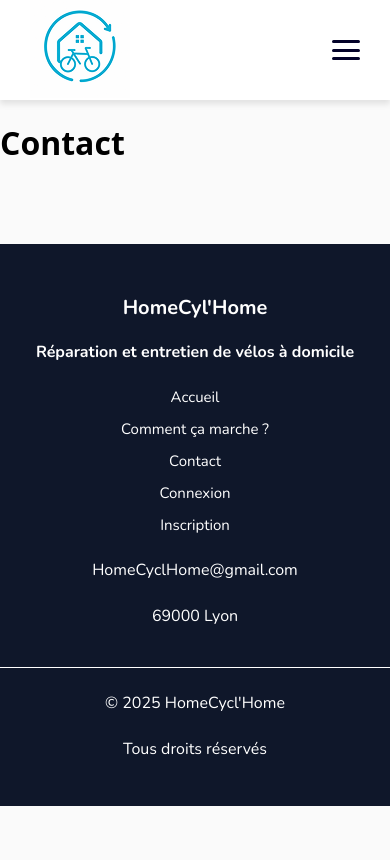
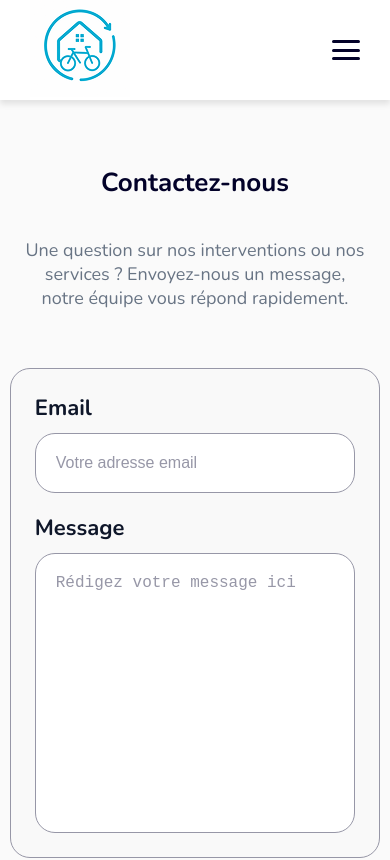
Before and after one commit to ewenlarrieu/HomeCycleHome, a React (Vite) app in the folder frontend/: page /contact in a window 390 px wide. Shown: the top 860 px of the page. Built offline with nearby package versions, Linux system fonts and the light colour scheme.

Commit message:
Contact page

```diff
--- a/frontend/src/components/Button.jsx
+++ b/frontend/src/components/Button.jsx
@@ -1,8 +1,8 @@
 import '../styles/Button.css'
 
-function Button({ label }) {
+function Button({ label, type = 'button', form }) {
   return (
-    <button type="button" className="btn">{label}</button>
+    <button type={type} className="btn" form={form}>{label}</button>
   )
 }
 
--- a/frontend/src/pages/Contact.jsx
+++ b/frontend/src/pages/Contact.jsx
@@ -1,7 +1,34 @@
- export default function Contact() {
+import '../styles/Contact.css'
+import Button from '../components/Button'
+
+export default function Contact() {
   return (
-    <main>
-      <h1>Contact</h1>
+    <main className="contact-page">
+      <h1 className="contact-page-title">Contactez-nous</h1>
+      <p className="contact-page-desc">Une question sur nos interventions ou nos services ? Envoyez-nous un message, notre équipe vous répond rapidement.</p>
+      <form id="contact-form" className="contact-form-container" aria-label="Formulaire de contact">
+        <div className="contact-field">
+          <label htmlFor="email" className="contact-label">Email</label>
+          <input
+            id="email"
+            type="email"
+            className="contact-input"
+            placeholder="Votre adresse email"
+            autoComplete="email"
+            required
+          />
+        </div>
+        <div className="contact-field">
+          <label htmlFor="message" className="contact-label">Message</label>
+          <textarea
+            id="message"
+            className="contact-textarea"
+            placeholder="Rédigez votre message ici"
+            required
+          />
+        </div>
+      </form>
+      <Button label="Envoyer" type="submit" form="contact-form" />
     </main>
   )
 }
--- a/frontend/src/styles/Button.css
+++ b/frontend/src/styles/Button.css
@@ -1,4 +1,6 @@
 .btn {
+  appearance: none;
+  -webkit-appearance: none;
   height: 63px;
   width: auto;
   padding: 0 30px;
--- /dev/null
+++ b/frontend/src/styles/Contact.css
@@ -0,0 +1,156 @@
+/* ── Contact page ── */
+.contact-page {
+  padding-top: 70px;
+  display: flex;
+  flex-direction: column;
+  align-items: center;
+  padding-bottom: 80px;
+}
+
+.contact-page-title {
+  font-weight: 700;
+  font-size: 40px;
+  color: #030229;
+  text-align: center;
+}
+
+.contact-page-desc {
+  font-weight: 500;
+  font-size: 30px;
+  color: #687484;
+  text-align: center;
+  margin-top: 20px;
+}
+
+.contact-form-container {
+  width: 769px;
+  height: 750px;
+  background-color: #F9F9F9;
+  border: 1px solid #9797A7;
+  border-radius: 20px;
+  margin-top: 40px;
+  display: flex;
+  flex-direction: column;
+  align-items: center;
+  gap: 30px;
+  padding: 40px;
+}
+
+.contact-page .btn {
+  margin-top: 40px;
+  width: 240px;
+}
+
+.contact-field {
+  display: flex;
+  flex-direction: column;
+  gap: 10px;
+  width: 618px;
+}
+
+.contact-label {
+  font-weight: 600;
+  font-size: 35px;
+  color: #0F172A;
+  margin: 0;
+}
+
+.contact-input {
+  width: 618px;
+  height: 80px;
+  background-color: #FFFFFF;
+  border: 1px solid #9797A7;
+  border-radius: 20px;
+  padding: 0 20px;
+  font-size: 25px;
+  outline: none;
+}
+
+.contact-input::placeholder,
+.contact-textarea::placeholder {
+  color: #9797A7;
+  font-family: inherit;
+}
+
+.contact-textarea {
+  width: 618px;
+  height: 450px;
+  background-color: #FFFFFF;
+  border: 1px solid #9797A7;
+  border-radius: 20px;
+  padding: 20px;
+  font-size: 25px;
+  outline: none;
+  resize: none;
+}
+
+/* ── Tablette ── */
+@media (max-width: 1200px) {
+  .contact-page-title {
+    font-size: 30px;
+    padding: 0 32px;
+  }
+
+  .contact-page-desc {
+    font-size: 22px;
+    padding: 0 32px;
+  }
+
+  .contact-form-container {
+    width: 90%;
+    height: auto;
+    padding: 32px;
+  }
+
+  .contact-field,
+  .contact-input,
+  .contact-textarea {
+    width: 100%;
+  }
+
+  .contact-label {
+    font-size: 28px;
+  }
+
+  .contact-input,
+  .contact-textarea {
+    font-size: 20px;
+  }
+}
+
+/* ── Mobile ── */
+@media (max-width: 768px) {
+  .contact-page {
+    padding-top: 48px;
+  }
+
+  .contact-page-title {
+    font-size: 26px;
+    padding: 0 24px;
+  }
+
+  .contact-page-desc {
+    font-size: 18px;
+    padding: 0 24px;
+  }
+
+  .contact-form-container {
+    width: 95%;
+    padding: 24px;
+    gap: 20px;
+  }
+
+  .contact-label {
+    font-size: 22px;
+  }
+
+  .contact-input {
+    height: 60px;
+    font-size: 16px;
+  }
+
+  .contact-textarea {
+    height: 280px;
+    font-size: 16px;
+  }
+}
--- a/frontend/src/styles/Home.css
+++ b/frontend/src/styles/Home.css
@@ -1,7 +1,3 @@
-:root {
-  --font: 'Nunito', sans-serif;
-}
-
 /* ── Hero ── */
 .hero {
   padding-top: 70px;
@@ -39,7 +35,6 @@
 
 .hero-title,
 .hero-desc {
-  font-family: var(--font);
   color: #0F172A;
   width: 356px;
 }
@@ -68,7 +63,6 @@
 }
 
 .section-title {
-  font-family: var(--font);
   font-weight: 700;
   font-size: 35px;
   color: #030229;
@@ -119,14 +113,12 @@
 }
 
 .card-title {
-  font-family: var(--font);
   font-weight: 600;
   font-size: 25px;
   color: #0F172A;
 }
 
 .card-desc {
-  font-family: var(--font);
   font-weight: 500;
   font-size: 20px;
   color: #475569;
@@ -160,7 +152,6 @@
 
 .cta-desc,
 .contact-desc {
-  font-family: var(--font);
   font-weight: 500;
   font-size: 30px;
   color: #687484;
--- a/frontend/src/styles/index.css
+++ b/frontend/src/styles/index.css
@@ -8,6 +8,6 @@
 
 body {
   margin: 0;
-  font-family: system-ui, sans-serif;
+  font-family: 'Nunito', sans-serif;
   background-color: #FAFAFA;
 }
```
